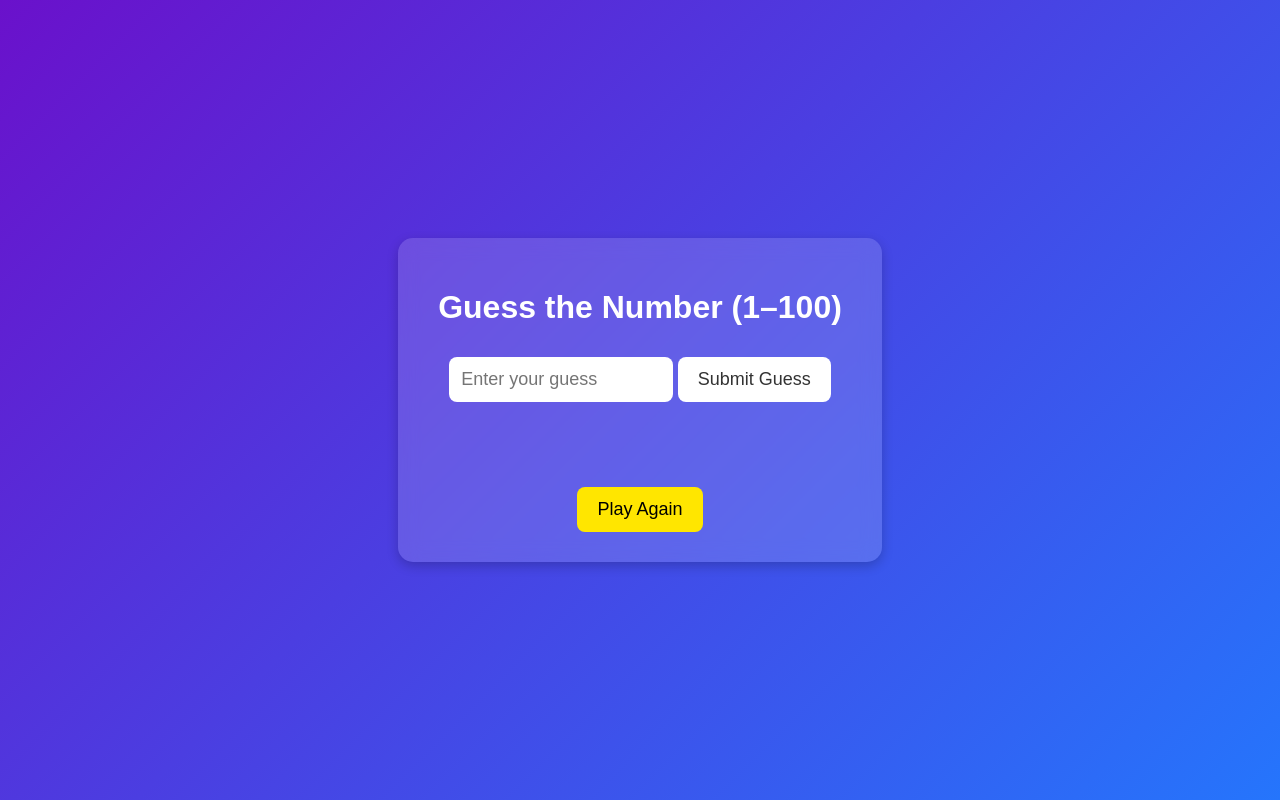
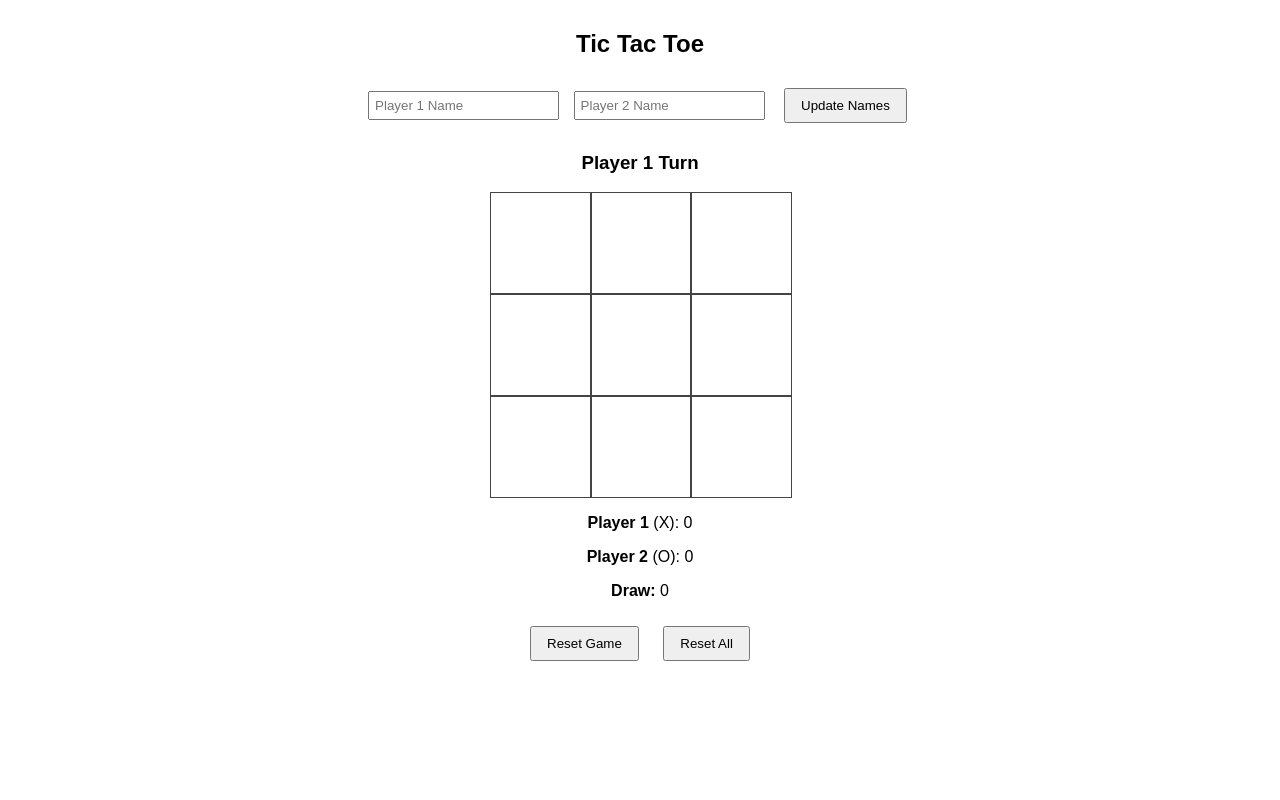
Before and after one commit to itMusab/Even-and-odd-Checker, a plain HTML site: page index.html in a window 1280 px wide. Drawn offline with Linux system fonts and the light colour scheme.

Commit message:
Tic Tac Toe Game

```diff
--- a/app.js
+++ b/app.js
@@ -1,27 +1,103 @@
-let secretNumber = Math.floor(Math.random() * 100) + 1;
+let currentPlayer = 'X';
+let gameBoard = ['', '', '', '', '', '', '', '', ''];
+let gameActive = true;
 
-function checkGuess() {
-    const guess = Number(document.getElementById("guessInput").value);
-    const msg = document.getElementById("message");
+let playerXName = 'Player 1';
+let playerOName = 'Player 2';
 
-    if (!guess) {
-        msg.innerText = "Please enter a valid number!";
+let scores = { X: 0, O: 0, draw: 0 };
+
+const winPatterns = [
+    [0,1,2], [3,4,5], [6,7,8],
+    [0,3,6], [1,4,7], [2,5,8],
+    [0,4,8], [2,4,6]
+];
+
+const cells = document.querySelectorAll('.cell');
+const gameInfo = document.getElementById('gameInfo');
+
+cells.forEach(cell => {
+    cell.addEventListener('click', handleCellClick);
+});
+
+function updateNames() {
+    const newX = document.getElementById('player1Name').value.trim();
+    const newO = document.getElementById('player2Name').value.trim();
+
+    playerXName = newX || 'Player 1';
+    playerOName = newO || 'Player 2';
+
+    document.getElementById('displayPlayer1').textContent = playerXName;
+    document.getElementById('displayPlayer2').textContent = playerOName;
+
+    updateGameInfo();
+}
+
+function updateGameInfo() {
+    const name = currentPlayer === 'X' ? playerXName : playerOName;
+    gameInfo.textContent = `${name} ki baari`;
+}
+
+function handleCellClick(e) {
+    const cell = e.target;
+    const index = cell.getAttribute('data-index');
+
+    if (gameBoard[index] !== '' || !gameActive) return;
+
+    gameBoard[index] = currentPlayer;
+    cell.textContent = currentPlayer;
+
+    checkWinner();
+}
+
+function checkWinner() {
+    for (let pattern of winPatterns) {
+        const [a,b,c] = pattern;
+
+        if (gameBoard[a] &&
+            gameBoard[a] === gameBoard[b] &&
+            gameBoard[b] === gameBoard[c]) {
+
+            const winnerName = currentPlayer === 'X' ? playerXName : playerOName;
+            gameInfo.textContent = `🎉 ${winnerName} jeet gya!`;
+            gameActive = false;
+
+            scores[currentPlayer]++;
+            document.getElementById(`score${currentPlayer}`).textContent = scores[currentPlayer];
+
+            pattern.forEach(i => cells[i].classList.add('winner'));
+            return;
+        }
+    }
+
+    if (!gameBoard.includes('')) {
+        gameInfo.textContent = "🤝 Draw!";
+        gameActive = false;
+        scores.draw++;
+        document.getElementById('scoreDraw').textContent = scores.draw;
         return;
     }
 
-    if (guess === secretNumber) {
-        msg.innerText = "Correct! 🎉 You guessed it!";
-    }
-    else if (guess > secretNumber) {
-        msg.innerText = "Too high! 🔼";
-    }
-    else {
-        msg.innerText = "Too low! 🔽";
-    }
+    currentPlayer = currentPlayer === 'X' ? 'O' : 'X';
+    updateGameInfo();
 }
 
-function restartGame() {
-    secretNumber = Math.floor(Math.random() * 100) + 1;
-    document.getElementById("message").innerText = "";
-    document.getElementById("guessInput").value = "";
+function resetGame() {
+    currentPlayer = 'X';
+    gameBoard = ['', '', '', '', '', '', '', '', ''];
+    gameActive = true;
+    updateGameInfo();
+
+    cells.forEach(c => {
+        c.textContent = '';
+        c.classList.remove('winner');
+    });
 }
+
+function resetAll() {
+    resetGame();
+    scores = { X: 0, O: 0, draw: 0 };
+    document.getElementById('scoreX').textContent = '0';
+    document.getElementById('scoreO').textContent = '0';
+    document.getElementById('scoreDraw').textContent = '0';
+}
--- a/index.html
+++ b/index.html
@@ -1,26 +1,44 @@
 <!DOCTYPE html>
-<html lang="en">
+<html>
 <head>
-    <meta charset="UTF-8">
-    <meta name="viewport" content="width=device-width, initial-scale=1.0">
-    <title>Guess The Number </title>
+    <title> Tic Tac Toe</title>
     <link rel="stylesheet" href="style.css">
 </head>
 <body>
 
-    <div class="game-box">
-        <h1>Guess the Number (1–100)</h1>
-        <h2></h2>
+<h2> Tic Tac Toe</h2>
 
-        <input type="number" id="guessInput" placeholder="Enter your guess">
+<div class="names">
+    <input id="player1Name" placeholder="Player 1 Name">
+    <input id="player2Name" placeholder="Player 2 Name">
+    <button onclick="updateNames()"> Update Names </button>
+</div>
 
-        <button onclick="checkGuess()">Submit Guess</button>
+<h3 id="gameInfo">Player 1 Turn </h3>
 
-        <p id="message"></p>
+<div class="board">
+    <div class="cell" data-index="0"></div>
+    <div class="cell" data-index="1"></div>
+    <div class="cell" data-index="2"></div>
 
-        <button class="restart" onclick="restartGame()">Play Again</button>
-    </div>
+    <div class="cell" data-index="3"></div>
+    <div class="cell" data-index="4"></div>
+    <div class="cell" data-index="5"></div>
 
-    <script src="app.js"></script>
+    <div class="cell" data-index="6"></div>
+    <div class="cell" data-index="7"></div>
+    <div class="cell" data-index="8"></div>
+</div>
+
+<div class="scores">
+    <p><b id="displayPlayer1">Player 1</b> (X): <span id="scoreX">0</span></p>
+    <p><b id="displayPlayer2">Player 2</b> (O): <span id="scoreO">0</span></p>
+    <p><b>Draw:</b> <span id="scoreDraw">0</span></p>
+</div>
+
+<button onclick="resetGame()">Reset Game</button>
+<button onclick="resetAll()">Reset All</button>
+
+<script src="app.js"></script>
 </body>
 </html>
--- a/style.css
+++ b/style.css
@@ -1,64 +1,37 @@
 body {
-    margin: 0;
-    padding: 0;
-    font-family: "Poppins", sans-serif;
-    background: linear-gradient(135deg, #6a11cb, #2575fc);
-    height: 100vh;
-    display: flex;
-    justify-content: center;
-    align-items: center;
-    color: #fff;
+    font-family: Arial;
+    text-align: center;
+    margin-top: 30px;
 }
 
-.game-box {
-    background: rgba(255, 255, 255, 0.15);
-    padding: 30px 40px;
-    border-radius: 15px;
-    backdrop-filter: blur(10px);
-    box-shadow: 0px 4px 12px rgba(0,0,0,0.2);
-    text-align: center;
-    animation: fadeIn 0.8s ease-in-out;
+.board {
+    width: 300px;
+    margin: auto;
+    display: grid;
+    grid-template-columns: repeat(3, 100px);
 }
 
-@keyframes fadeIn {
-    from { opacity: 0; transform: translateY(-10px); }
-    to   { opacity: 1; transform: translateY(0); }
+.cell {
+    width: 100px;
+    height: 100px;
+    border: 1px solid #444;
+    font-size: 40px;
+    display: flex;
+    align-items: center;
+    justify-content: center;
+    cursor: pointer;
 }
 
-input {
-    padding: 12px;
-    width: 200px;
-    font-size: 18px;
-    border-radius: 8px;
-    border: none;
-    outline: none;
-    margin-bottom: 15px;
+.cell.winner {
+    background: yellow;
+}
+
+.names input {
+    margin: 5px;
+    padding: 5px;
 }
 
 button {
-    padding: 12px 20px;
-    font-size: 18px;
-    border: none;
-    border-radius: 8px;
-    margin-top: 10px;
-    cursor: pointer;
-    background: #fff;
-    color: #333;
-    transition: 0.3s;
+    padding: 8px 15px;
+    margin: 10px;
 }
-
-button:hover {
-    background: #f0f0f0;
-    transform: scale(1.05);
-}
-
-.restart {
-    background: #ffe600;
-    color: #000;
-}
-
-#message {
-    font-size: 20px;
-    margin-top: 15px;
-    min-height: 25px;
-}
```
